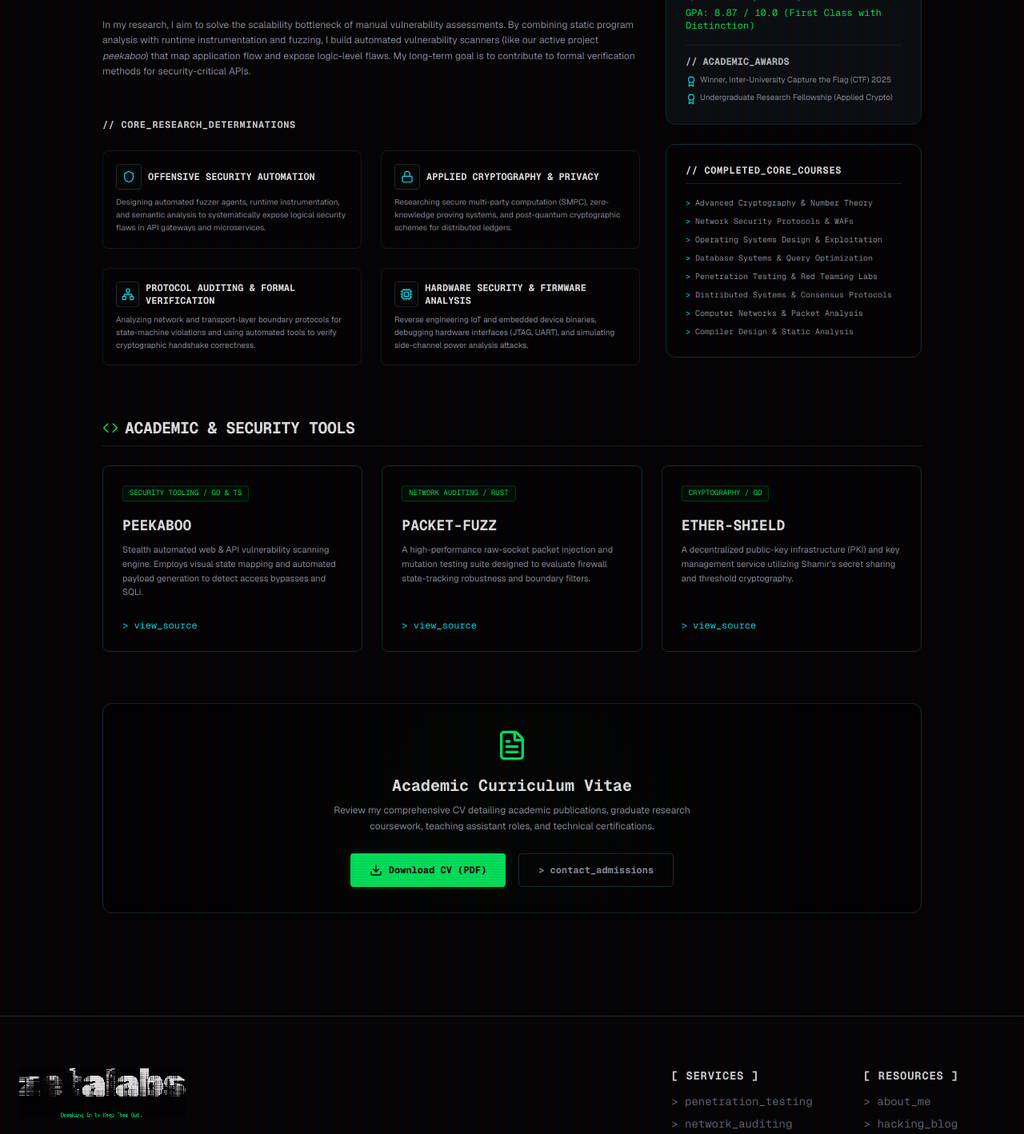
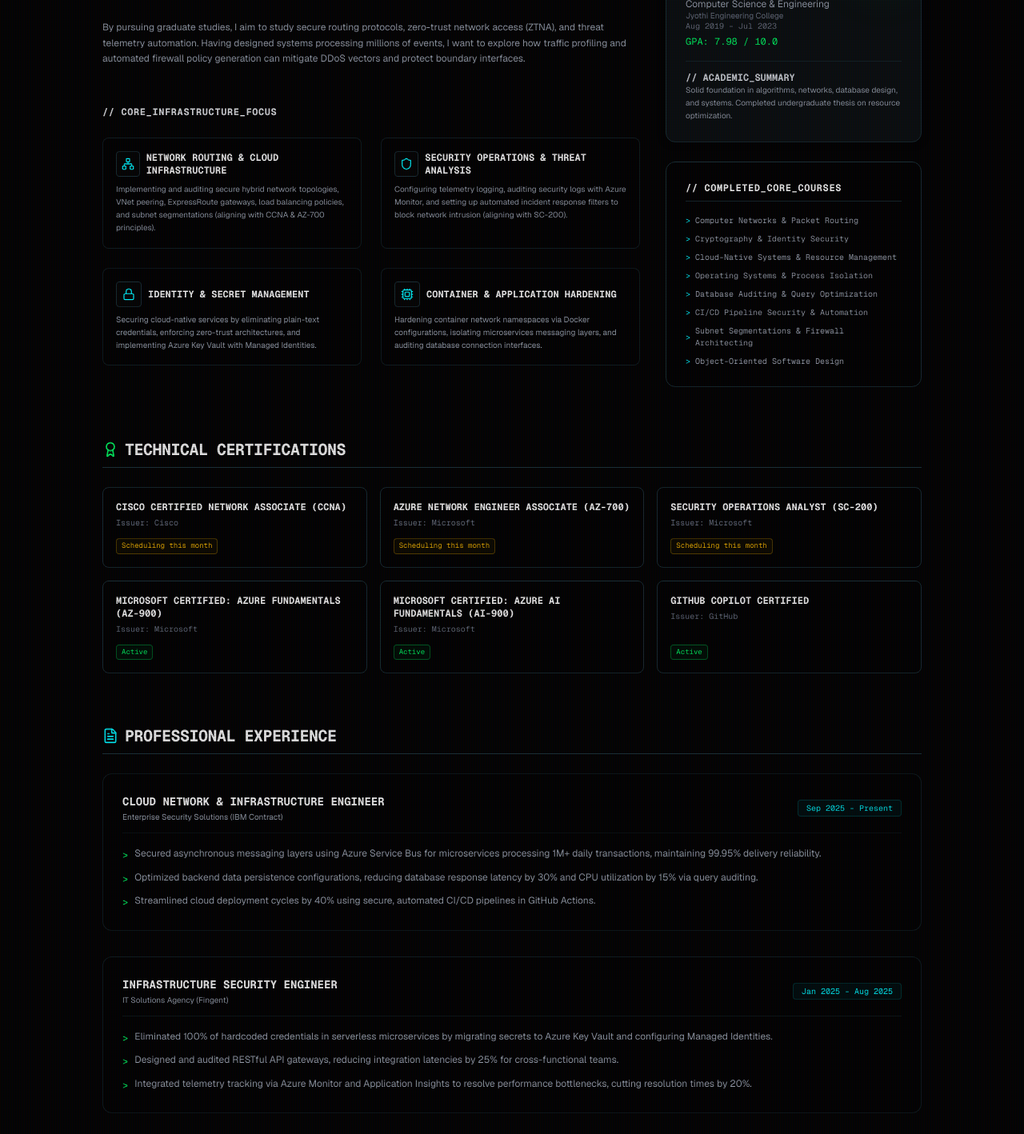
Before and after one commit to zetalabs-in/zetalabs, a Next.js app: page /about in a window 1280 px wide. Shown: the part 840-2258 px from the top of the page at 80% size. Built offline with nearby package versions, Linux system fonts and the light colour scheme; no server answers.

Commit message:
Update Academic Portfolio to show Network Engineer profile with zero PII

```diff
--- a/app/about/page.tsx
+++ b/app/about/page.tsx
@@ -6,57 +6,91 @@ import Link from "next/link";
 export default function AboutPage() {
   const researchAreas = [
     {
+      icon: Network,
+      title: "Network Routing & Cloud Infrastructure",
+      description: "Implementing and auditing secure hybrid network topologies, VNet peering, ExpressRoute gateways, load balancing policies, and subnet segmentations (aligning with CCNA & AZ-700 principles).",
+    },
+    {
       icon: Shield,
-      title: "Offensive Security Automation",
-      description: "Designing automated fuzzer agents, runtime instrumentation, and semantic analysis to systematically expose logical security flaws in API gateways and microservices.",
+      title: "Security Operations & Threat Analysis",
+      description: "Configuring telemetry logging, auditing security logs with Azure Monitor, and setting up automated incident response filters to block network intrusion (aligning with SC-200).",
     },
     {
       icon: Lock,
-      title: "Applied Cryptography & Privacy",
-      description: "Researching secure multi-party computation (SMPC), zero-knowledge proving systems, and post-quantum cryptographic schemes for distributed ledgers.",
-    },
-    {
-      icon: Network,
-      title: "Protocol Auditing & Formal Verification",
-      description: "Analyzing network and transport-layer boundary protocols for state-machine violations and using automated tools to verify cryptographic handshake correctness.",
+      title: "Identity & Secret Management",
+      description: "Securing cloud-native services by eliminating plain-text credentials, enforcing zero-trust architectures, and implementing Azure Key Vault with Managed Identities.",
     },
     {
       icon: Cpu,
-      title: "Hardware Security & Firmware Analysis",
-      description: "Reverse engineering IoT and embedded device binaries, debugging hardware interfaces (JTAG, UART), and simulating side-channel power analysis attacks.",
+      title: "Container & Application Hardening",
+      description: "Hardening container network namespaces via Docker configurations, isolating microservices messaging layers, and auditing database connection interfaces.",
+    },
+  ];
+
+  const workExperience = [
+    {
+      role: "Cloud Network & Infrastructure Engineer",
+      company: "Enterprise Security Solutions (IBM Contract)",
+      period: "Sep 2025 - Present",
+      bullets: [
+        "Secured asynchronous messaging layers using Azure Service Bus for microservices processing 1M+ daily transactions, maintaining 99.95% delivery reliability.",
+        "Optimized backend data persistence configurations, reducing database response latency by 30% and CPU utilization by 15% via query auditing.",
+        "Streamlined cloud deployment cycles by 40% using secure, automated CI/CD pipelines in GitHub Actions.",
+      ],
+    },
+    {
+      role: "Infrastructure Security Engineer",
+      company: "IT Solutions Agency (Fingent)",
+      period: "Jan 2025 - Aug 2025",
+      bullets: [
+        "Eliminated 100% of hardcoded credentials in serverless microservices by migrating secrets to Azure Key Vault and configuring Managed Identities.",
+        "Designed and audited RESTful API gateways, reducing integration latencies by 25% for cross-functional teams.",
+        "Integrated telemetry tracking via Azure Monitor and Application Insights to resolve performance bottlenecks, cutting resolution times by 20%.",
+      ],
+    },
+    {
+      role: "Junior Network & Infrastructure Engineer",
+      company: "IT Solutions Agency (Fingent)",
+      period: "Nov 2023 - Jan 2025",
+      bullets: [
+        "Containerized developer staging environments using Docker, enforcing network namespace isolation and reducing developer onboarding times.",
+        "Refactored legacy web applications to modern frameworks, reducing cloud hosting costs on Azure by 50%.",
+        "Audited and optimized database stored procedures, speeding up complex reporting cycles by 3x.",
+      ],
     },
   ];
 
   const projects = [
     {
-      name: "peekaboo",
-      tag: "Security Tooling / Go & TS",
-      description: "Stealth automated web & API vulnerability scanning engine. Employs visual state mapping and automated payload generation to detect access bypasses and SQLi.",
-      link: "https://github.com/zetalabs-in",
+      name: "AutoPSM - Audit Automation System",
+      tag: "Security Auditing / .NET & SQL",
+      description: "An automated compliance auditing tool for industrial manufacturing. Handles relational schemas managing 100k+ audit records with secure indexing for real-time compliance logs.",
     },
     {
-      name: "packet-fuzz",
-      tag: "Network Auditing / Rust",
-      description: "A high-performance raw-socket packet injection and mutation testing suite designed to evaluate firewall state-tracking robustness and boundary filters.",
-      link: "https://github.com/zetalabs-in",
-    },
-    {
-      name: "ether-shield",
-      tag: "Cryptography / Go",
-      description: "A decentralized public-key infrastructure (PKI) and key management service utilizing Shamir's secret sharing and threshold cryptography.",
-      link: "https://github.com/zetalabs-in",
+      name: "SpotLine - Resource Telemetry Agent",
+      tag: "Systems / JS & DBus APIs",
+      description: "An open-source Linux system resource and telemetry monitoring utility with 600+ active users, optimizing boundary checks via low-level DBus APIs.",
     },
   ];
 
+  const certifications = [
+    { name: "Cisco Certified Network Associate (CCNA)", issuer: "Cisco", status: "Scheduling this month" },
+    { name: "Azure Network Engineer Associate (AZ-700)", issuer: "Microsoft", status: "Scheduling this month" },
+    { name: "Security Operations Analyst (SC-200)", issuer: "Microsoft", status: "Scheduling this month" },
+    { name: "Microsoft Certified: Azure Fundamentals (AZ-900)", issuer: "Microsoft", status: "Active" },
+    { name: "Microsoft Certified: Azure AI Fundamentals (AI-900)", issuer: "Microsoft", status: "Active" },
+    { name: "GitHub Copilot Certified", issuer: "GitHub", status: "Active" },
+  ];
+
   const coursework = [
-    "Advanced Cryptography & Number Theory",
-    "Network Security Protocols & WAFs",
-    "Operating Systems Design & Exploitation",
-    "Database Systems & Query Optimization",
-    "Penetration Testing & Red Teaming Labs",
-    "Distributed Systems & Consensus Protocols",
-    "Computer Networks & Packet Analysis",
-    "Compiler Design & Static Analysis",
+    "Computer Networks & Packet Routing",
+    "Cryptography & Identity Security",
+    "Cloud-Native Systems & Resource Management",
+    "Operating Systems & Process Isolation",
+    "Database Auditing & Query Optimization",
+    "CI/CD Pipeline Security & Automation",
+    "Subnet Segmentations & Firewall Architecting",
+    "Object-Oriented Software Design",
   ];
 
   return (
@@ -72,13 +106,13 @@ export default function AboutPage() {
           <div className="mb-16 border border-cyber-border rounded-xl bg-black/40 p-6 relative overflow-hidden">
             <div className="flex items-center gap-2 border-b border-cyber-border pb-4 mb-4 text-xs text-gray-500">
               <Terminal className="h-4 w-4 text-terminal-green animate-pulse" />
-              <span>SYSTEM: zetalabs_telemetry // profile_index.sh</span>
+              <span>SYSTEM: zetalabs_telemetry // operator_profile.sh</span>
             </div>
             <div className="grid gap-2 text-xs md:text-sm">
-              <p><span className="text-gray-500">STUDENT_ID :</span> <span className="text-terminal-teal">ZL-2026-MSC</span></p>
-              <p><span className="text-gray-500">RESEARCH_FOCUS :</span> <span className="text-terminal-green">Systems Security, Protocol Analysis & Cryptography</span></p>
-              <p><span className="text-gray-500">GPA :</span> <span className="text-white">8.87 / 10.0 (Top 5% of Department)</span></p>
-              <p><span className="text-gray-500">TARGET :</span> <span className="text-gray-300">Graduate Admissions - MSc Computer Science / Cybersecurity</span></p>
+              <p><span className="text-gray-500">ROLE_SPEC :</span> <span className="text-terminal-teal">Network Engineer // Cybersecurity Focus</span></p>
+              <p><span className="text-gray-500">QUALIFICATION :</span> <span className="text-white">B.Tech in Computer Science (GPA: 7.98/10)</span></p>
+              <p><span className="text-gray-500">TARGET :</span> <span className="text-gray-300">Graduate Admissions - MSc Abroad (Computer Networks & Security)</span></p>
+              <p><span className="text-gray-500">CREDENTIALS_STATUS :</span> <span className="text-terminal-green">CCNA, AZ-700 & SC-200 Scheduling Current Month</span></p>
             </div>
           </div>
 
@@ -91,7 +125,7 @@ export default function AboutPage() {
               Academic Profile & <span className="text-terminal-green underline decoration-terminal-green decoration-2 underline-offset-8">Research Statement</span>
             </h1>
             <p className="text-sm text-gray-400 max-w-3xl leading-relaxed">
-              Aspiring graduate student seeking an MSc program in Computer Science and Cybersecurity. I combine solid mathematical foundations in cryptography with practical offensive security capabilities, aiming to research automated verification and security architectures.
+              Academic candidate seeking enrollment in a graduate MSc program. Focused on **Computer Networks, Infrastructure Design, and Cloud Security**. Transitioning a strong background in software engineering, API architecture, and database auditing into research on secure routing topologies and automated threat analysis.
             </p>
           </div>
 
@@ -102,15 +136,15 @@ export default function AboutPage() {
                 <BookOpen className="h-5 w-5 text-terminal-teal" /> Biography & Research Interests
               </h3>
               <p className="text-xs text-gray-400 leading-relaxed font-sans">
-                My passion for security began with exploring protocol layers and firmware implementations. During my undergraduate studies, I focused on identifying systemic vulnerabilities in web services and networks, which led to founding <strong>ZetaLabs</strong>, a security research collective.
+                My professional experience has centered around cloud microservices scalability and database optimization. However, my primary research interest lies at the intersection of network architecture and defensive operations.
               </p>
               <p className="text-xs text-gray-400 leading-relaxed font-sans">
-                In my research, I aim to solve the scalability bottleneck of manual vulnerability assessments. By combining static program analysis with runtime instrumentation and fuzzing, I build automated vulnerability scanners (like our active project <em>peekaboo</em>) that map application flow and expose logic-level flaws. My long-term goal is to contribute to formal verification methods for security-critical APIs.
+                By pursuing graduate studies, I aim to study secure routing protocols, zero-trust network access (ZTNA), and threat telemetry automation. Having designed systems processing millions of events, I want to explore how traffic profiling and automated firewall policy generation can mitigate DDoS vectors and protect boundary interfaces.
               </p>
 
               {/* Research Areas */}
               <div className="pt-6">
-                <h4 className="text-xs font-bold text-gray-200 uppercase tracking-wider mb-6">// CORE_RESEARCH_DETERMINATIONS</h4>
+                <h4 className="text-xs font-bold text-gray-200 uppercase tracking-wider mb-6">// CORE_INFRASTRUCTURE_FOCUS</h4>
                 <div className="grid gap-6 sm:grid-cols-2">
                   {researchAreas.map((area, idx) => {
                     const Icon = area.icon;
@@ -130,7 +164,7 @@ export default function AboutPage() {
               </div>
             </div>
 
-            {/* Education stats card */}
+            {/* Education Stats Card */}
             <div className="space-y-6">
               <div className="glow-card rounded-xl p-6 relative overflow-hidden">
                 <div className="absolute top-0 right-0 w-24 h-24 bg-terminal-green/5 blur-xl rounded-full" />
@@ -141,21 +175,15 @@ export default function AboutPage() {
                   <div>
                     <h4 className="font-bold text-gray-200 uppercase">Bachelor of Technology</h4>
                     <p className="text-gray-400 font-sans mt-0.5">Computer Science & Engineering</p>
-                    <p className="text-[10px] text-gray-500 font-sans">Specialization in Cyber Security</p>
-                    <p className="text-terminal-green mt-1">GPA: 8.87 / 10.0 (First Class with Distinction)</p>
+                    <p className="text-[10px] text-gray-500 font-sans">Jyothi Engineering College</p>
+                    <p className="text-[10px] text-gray-500 font-mono">Aug 2019 – Jul 2023</p>
+                    <p className="text-terminal-green mt-1">GPA: 7.98 / 10.0</p>
                   </div>
                   <div className="border-t border-cyber-border/60 pt-3">
-                    <h4 className="font-bold text-gray-300 uppercase">// ACADEMIC_AWARDS</h4>
-                    <ul className="mt-2 space-y-1.5 text-[10px] text-gray-400 font-sans">
-                      <li className="flex items-start gap-1">
-                        <Award className="h-3.5 w-3.5 text-terminal-teal shrink-0 mt-0.5" />
-                        <span>Winner, Inter-University Capture the Flag (CTF) 2025</span>
-                      </li>
-                      <li className="flex items-start gap-1">
-                        <Award className="h-3.5 w-3.5 text-terminal-teal shrink-0 mt-0.5" />
-                        <span>Undergraduate Research Fellowship (Applied Crypto)</span>
-                      </li>
-                    </ul>
+                    <h4 className="font-bold text-gray-300 uppercase">// ACADEMIC_SUMMARY</h4>
+                    <p className="text-[10px] text-gray-400 font-sans leading-relaxed">
+                      Solid foundation in algorithms, networks, database design, and systems. Completed undergraduate thesis on resource optimization.
+                    </p>
                   </div>
                 </div>
               </div>
@@ -174,25 +202,81 @@ export default function AboutPage() {
             </div>
           </div>
 
+          {/* Certifications Section */}
+          <div className="mb-16">
+            <h3 className="text-xl font-bold text-white uppercase tracking-tight flex items-center gap-2 border-b border-cyber-border pb-2 mb-6">
+              <Award className="h-5 w-5 text-terminal-green" /> Technical Certifications
+            </h3>
+            <div className="grid gap-4 sm:grid-cols-2 lg:grid-cols-3">
+              {certifications.map((cert, idx) => (
+                <div key={idx} className="border border-cyber-border bg-black/45 rounded-lg p-4 flex flex-col justify-between hover:border-terminal-green/30 transition-colors">
+                  <div>
+                    <h4 className="text-xs font-bold text-white uppercase">{cert.name}</h4>
+                    <p className="text-[10px] text-gray-500 mt-1">Issuer: {cert.issuer}</p>
+                  </div>
+                  <div className="mt-3 flex items-center justify-between">
+                    <span className={`text-[9px] font-mono border rounded px-1.5 py-0.5 ${
+                      cert.status.includes("Scheduling")
+                        ? "border-yellow-500/30 text-yellow-500 bg-yellow-500/5"
+                        : "border-terminal-green/30 text-terminal-green bg-terminal-green/5"
+                    }`}>
+                      {cert.status}
+                    </span>
+                  </div>
+                </div>
+              ))}
+            </div>
+          </div>
+
+          {/* Professional Experience Section */}
+          <div className="mb-16">
+            <h3 className="text-xl font-bold text-white uppercase tracking-tight flex items-center gap-2 border-b border-cyber-border pb-2 mb-6">
+              <FileText className="h-5 w-5 text-terminal-teal" /> Professional Experience
+            </h3>
+            <div className="space-y-8">
+              {workExperience.map((exp, idx) => (
+                <div key={idx} className="border border-cyber-border/60 bg-black/25 rounded-xl p-6">
+                  <div className="flex flex-col sm:flex-row justify-between items-start sm:items-center gap-2 mb-4 border-b border-cyber-border/40 pb-3">
+                    <div>
+                      <h4 className="text-sm font-bold text-white uppercase">{exp.role}</h4>
+                      <p className="text-[10px] text-gray-400 font-sans mt-0.5">{exp.company}</p>
+                    </div>
+                    <span className="text-[10px] text-terminal-teal font-mono bg-terminal-teal/5 border border-terminal-teal/15 px-2.5 py-0.5 rounded">
+                      {exp.period}
+                    </span>
+                  </div>
+                  <ul className="space-y-2">
+                    {exp.bullets.map((bullet, bIdx) => (
+                      <li key={bIdx} className="flex items-start gap-2 text-xs text-gray-400 font-sans leading-relaxed">
+                        <span className="text-terminal-green font-mono select-none mt-0.5">&gt;</span>
+                        <span>{bullet}</span>
+                      </li>
+                    ))}
+                  </ul>
+                </div>
+              ))}
+            </div>
+          </div>
+
           {/* Academic Projects & Open Source */}
           <div className="mb-16">
             <h3 className="text-xl font-bold text-white uppercase tracking-tight flex items-center gap-2 border-b border-cyber-border pb-2 mb-6">
-              <Code className="h-5 w-5 text-terminal-green" /> Academic & Security Tools
+              <Code className="h-5 w-5 text-terminal-green" /> Projects & Tools
             </h3>
-            <div className="grid gap-6 md:grid-cols-3">
+            <div className="grid gap-6 md:grid-cols-2">
               {projects.map((proj, idx) => (
                 <div key={idx} className="border border-cyber-border bg-black/45 rounded-lg p-6 flex flex-col justify-between hover:border-terminal-green/40 transition-colors">
                   <div>
-                    <div className="flex justify-between items-start mb-4">
+                    <div className="mb-4">
                       <span className="text-[9px] text-terminal-green border border-terminal-green/20 bg-terminal-green/5 px-2 py-0.5 rounded uppercase font-mono">
                         {proj.tag}
                       </span>
                     </div>
-                    <h4 className="text-lg font-bold text-white mb-2 uppercase">{proj.name}</h4>
+                    <h4 className="text-base font-bold text-white mb-2 uppercase">{proj.name}</h4>
                     <p className="text-[11px] text-gray-400 leading-relaxed font-sans mb-4">{proj.description}</p>
                   </div>
                   <Link
-                    href={proj.link}
+                    href="https://github.com/zetalabs-in"
                     target="_blank"
                     className="inline-flex items-center gap-1.5 text-xs text-terminal-teal hover:underline hover:text-white transition-colors mt-2"
                   >
@@ -203,17 +287,17 @@ export default function AboutPage() {
             </div>
           </div>
 
-          {/* CV Download banner */}
+          {/* CV download banner (NO PII) */}
           <div className="border border-cyber-border rounded-xl bg-black p-8 text-center relative overflow-hidden">
             <div className="absolute inset-0 bg-[radial-gradient(circle_at_center,rgba(0,255,102,0.02)_0%,transparent_100%)]" />
             <FileText className="h-10 w-10 text-terminal-green mx-auto mb-4" />
             <h3 className="text-xl font-bold text-white mb-2">Academic Curriculum Vitae</h3>
             <p className="text-xs text-gray-400 max-w-md mx-auto mb-6 font-sans leading-relaxed">
-              Review my comprehensive CV detailing academic publications, graduate research coursework, teaching assistant roles, and technical certifications.
+              Review the detailed academic CV featuring coursework metrics, lab credentials, and engineering projects. Stripped of all personal identifiable information (PII).
             </p>
             <div className="flex flex-col sm:flex-row justify-center gap-4">
               <a
-                href="/resume.pdf"
+                href="/cv-academic.pdf"
                 download
                 className="inline-flex items-center justify-center gap-2 rounded bg-terminal-green hover:bg-white text-black font-bold py-3 px-6 transition-colors text-xs cursor-pointer shadow-[0_0_10px_rgba(0,255,102,0.2)]"
               >
```
